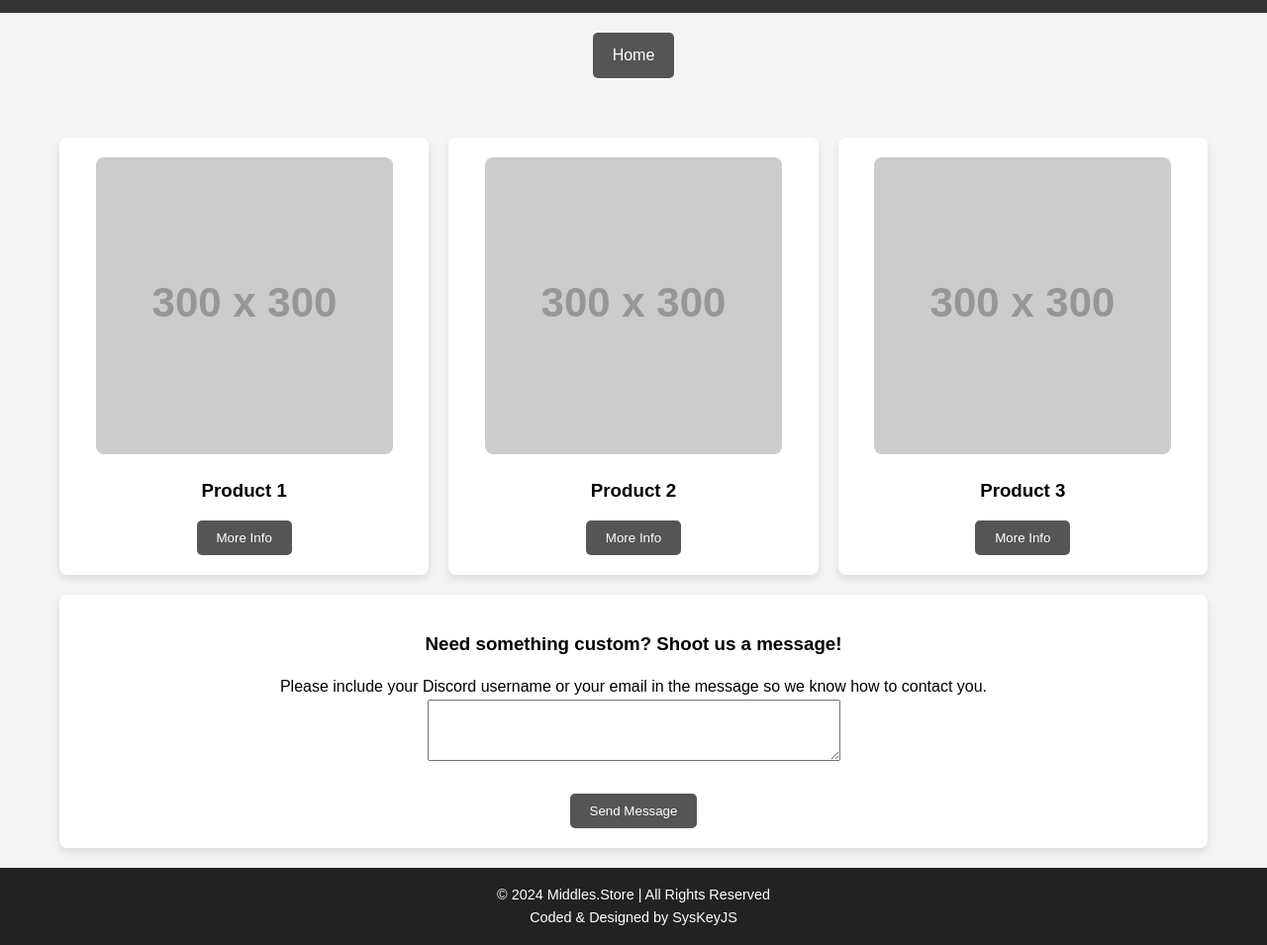
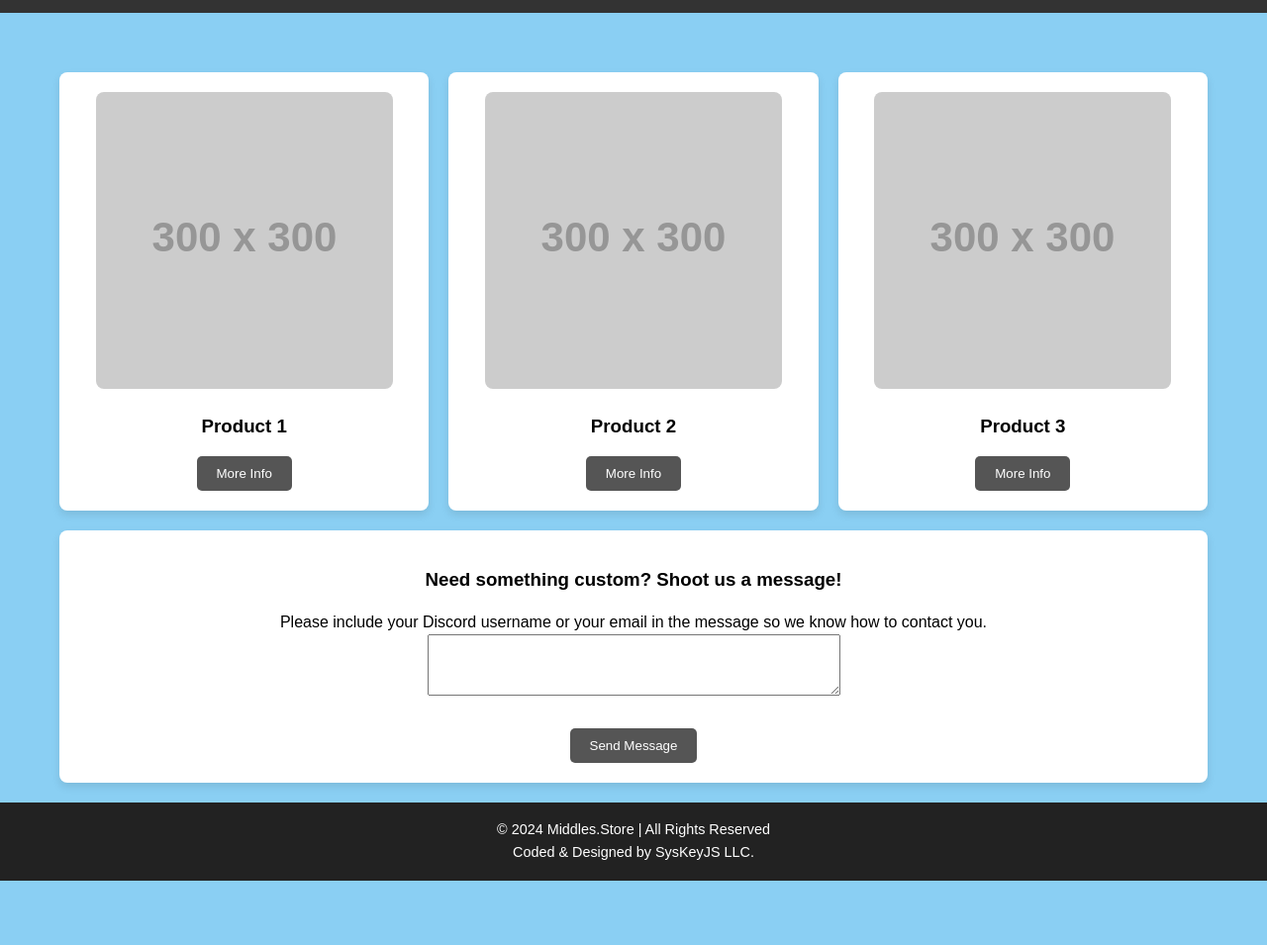
Before and after one commit to notmiddles/middles.store, a plain HTML site: page index.html in a window 1280 px wide. Shown: the part 70-1025 px from the top of the page at 99% size. After the commit the page ends 960 px from the top, so only its background shows below. Drawn offline with Linux system fonts and the light colour scheme; placeholder pictures from the web are drawn by us.

Commit message:
Commit #6 10:39:13
Changed the sites main background color to requested shade of blue. Removed the "Home" Button at the top of the page as it is not needed at the moment.

```diff
--- a/assets/basefiles/style.css
+++ b/assets/basefiles/style.css
@@ -9,7 +9,7 @@
 body {
     font-family: Arial, sans-serif;
     line-height: 1.6;
-    background-color: #f4f4f4;
+    background-color: #8acff3
 }
 
 /* Header styles */
--- a/index.html
+++ b/index.html
@@ -15,9 +15,9 @@
     <h1>Middles.Store</h1>
   </header>
 
-  <nav>
-    <a href="#">Home</a>
-  </nav>
+  <!-- <nav>
+     <a href="#">Home</a>
+  </nav> -->
 
   <main>
     <section class="product-grid">
@@ -84,7 +84,7 @@
 
   <footer>
     <p>&copy; 2024 Middles.Store | All Rights Reserved</p>
-    <p>Coded & Designed by SysKeyJS</p>
+    <p>Coded & Designed by SysKeyJS LLC.</p>
   </footer>
 
 </body>
```
